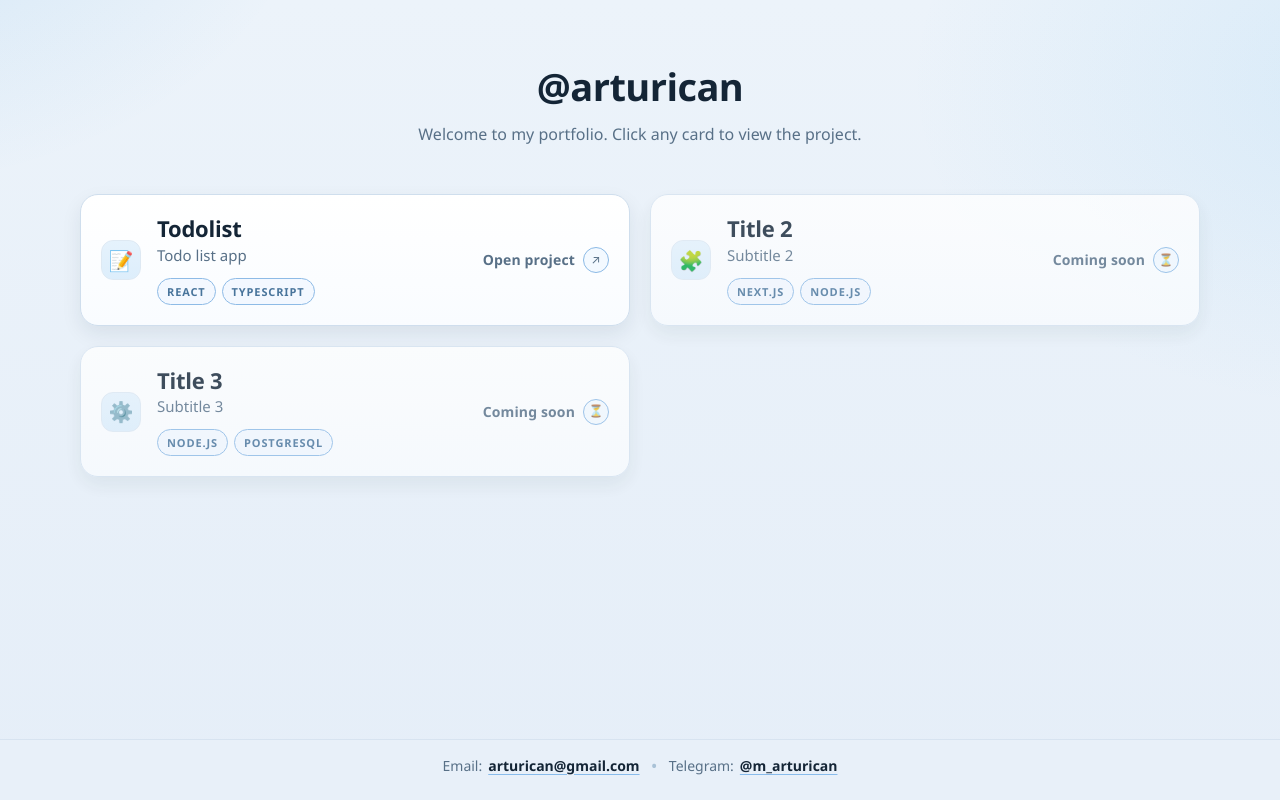
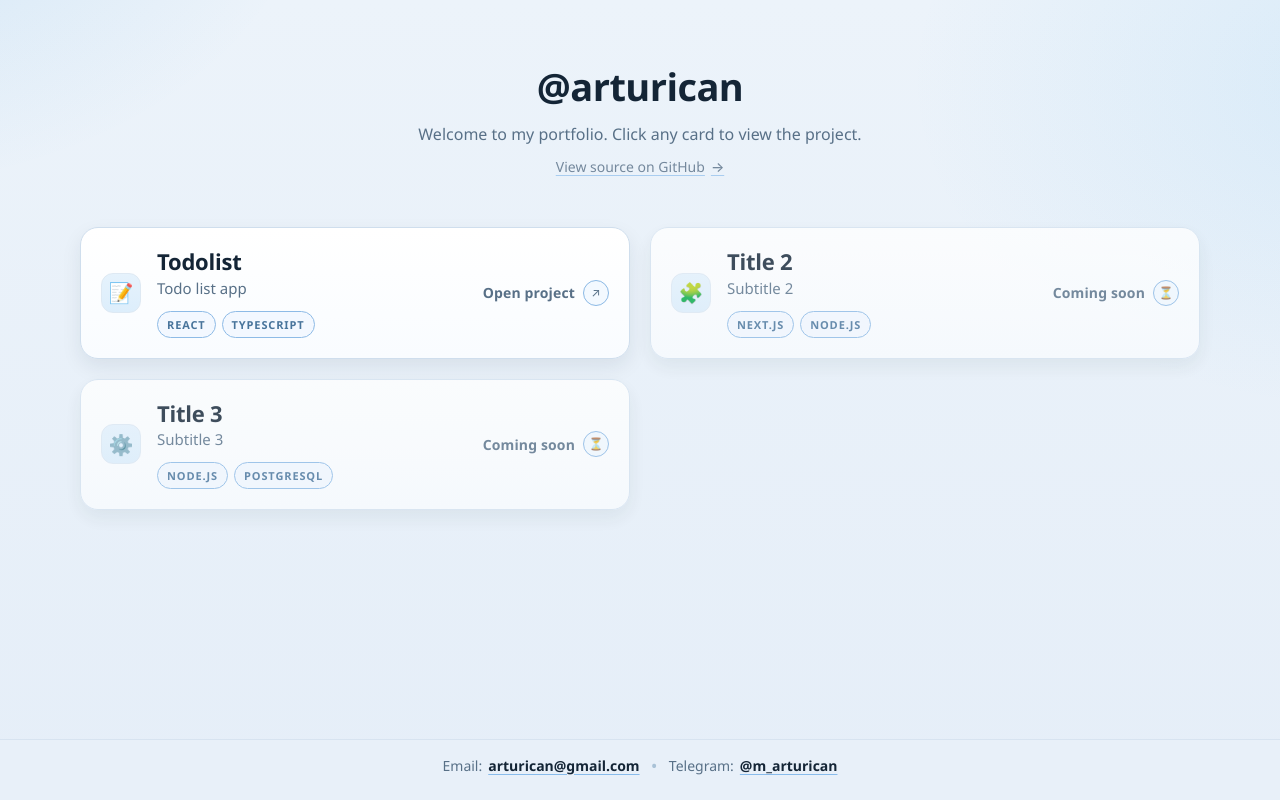
Before and after one commit to arturican/portfolio, a React (Vite) app: page / in a window 1280 px wide. Built offline with nearby package versions, Linux system fonts and the light colour scheme; no server answers.

Commit message:
feat: add github source link below hero subtitle

```diff
--- a/src/app/App.tsx
+++ b/src/app/App.tsx
@@ -3,6 +3,8 @@ import { projects } from "../entities/project/model/projects";
 import { ProjectsGrid } from "../widgets/projects-grid/ProjectsGrid";
 import { MetaTags } from "../shared/seo/MetaTags";
 import { resolveSeoMeta } from "../shared/seo/seoConfig";
+
+const REPOSITORY_URL = "https://github.com/arturican/portfolio/tree/dev";
 
 const getCurrentPathname = (): string => {
   if (typeof window === "undefined") {
@@ -45,6 +47,16 @@ export const App = () => {
               <p className="subtitle">
                 Welcome to my portfolio. Click any card to view the project.
               </p>
+              <p className="subtitleSource">
+                <a
+                  className="subtitleRepoLink"
+                  href={REPOSITORY_URL}
+                  target="_blank"
+                  rel="noreferrer"
+                >
+                  View source on GitHub <span aria-hidden="true">→</span>
+                </a>
+              </p>
             </div>
 
             <section className="section" aria-label="Project links">
--- a/src/app/styles/layout.css
+++ b/src/app/styles/layout.css
@@ -33,6 +33,39 @@
   font-size: var(--font-size-md);
   color: var(--color-text-muted);
   line-height: var(--line-copy);
+}
+
+.subtitleSource {
+  margin-top: var(--space-2);
+}
+
+.subtitleRepoLink {
+  display: inline-flex;
+  align-items: center;
+  justify-content: center;
+  gap: 6px;
+  font-size: var(--font-size-sm);
+  font-weight: 500;
+  color: color-mix(in oklab, var(--color-text-muted) 90%, white);
+  opacity: 0.9;
+  text-decoration: underline;
+  text-decoration-color: color-mix(in oklab, var(--color-accent) 44%, white);
+  transition:
+    color var(--duration-fast) var(--ease-standard),
+    opacity var(--duration-fast) var(--ease-standard),
+    text-decoration-color var(--duration-fast) var(--ease-standard);
+}
+
+.subtitleRepoLink:hover {
+  color: color-mix(in oklab, var(--color-accent) 72%, var(--color-text));
+  opacity: 1;
+  text-decoration-color: color-mix(in oklab, var(--color-accent) 64%, white);
+}
+
+.subtitleRepoLink:focus-visible {
+  color: color-mix(in oklab, var(--color-accent) 82%, var(--color-text));
+  opacity: 1;
+  text-decoration-color: color-mix(in oklab, var(--color-accent) 74%, white);
 }
 
 .section {
```
